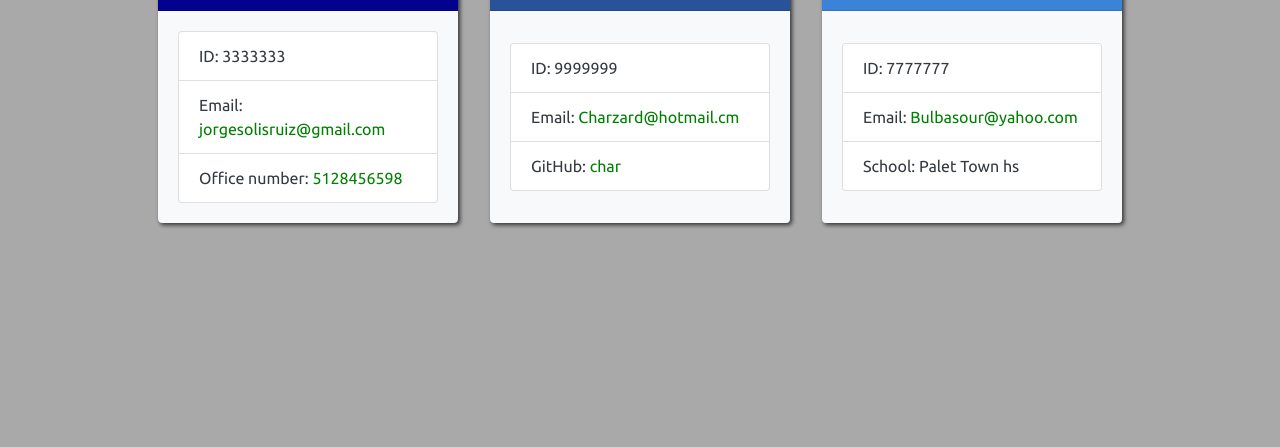
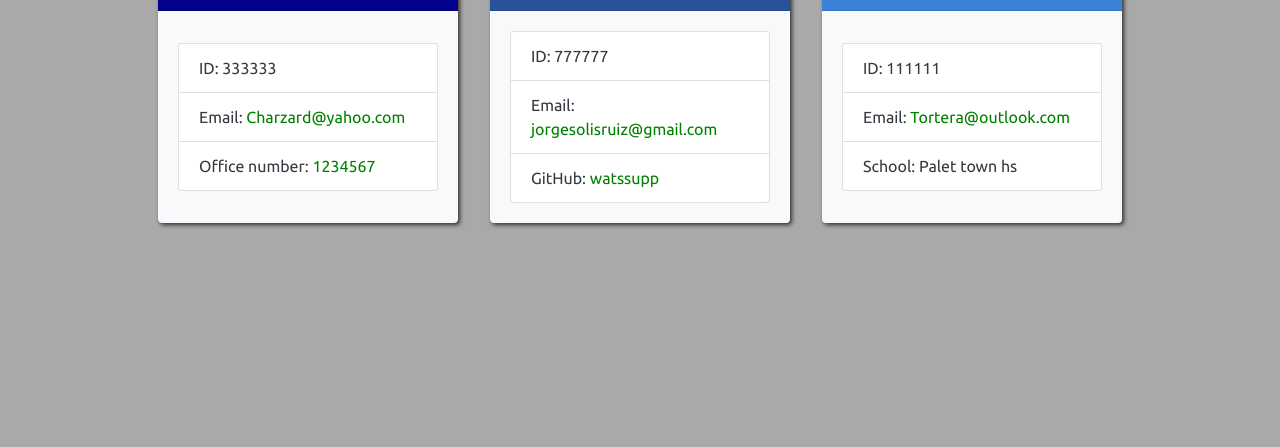
Before and after one commit to watssupp/TEAM-PRO, a website: page dist/index.html in a window 1280 px wide. Shown: the part 353-800 px from the top of the page. Drawn offline with nearby package versions, Linux system fonts and the light colour scheme.

```diff
--- a/dist/index.html
+++ b/dist/index.html
@@ -24,28 +24,28 @@
 
         <div class="card employee-card manager-card">
             <div class="card-header text-center">
-                <h2 class="card-title">Jorge</h2>
+                <h2 class="card-title">Char</h2>
                 <h4 class="card-title">Title: Manager</h4>
             </div>
             <div class="card-body bg-light">
                 <ul class="list-group text-dark">
-                    <li class="list-group-item">ID: 3333333</li>
-                    <li class="list-group-item">Email: <a href="mailto:jorgesolisruiz@gmail.com">jorgesolisruiz@gmail.com</a></li>
-                    <li class="list-group-item">Office number: <a href="tel:5128456598">5128456598</a></li>
+                    <li class="list-group-item">ID: 333333</li>
+                    <li class="list-group-item">Email: <a href="mailto:Charzard@yahoo.com">Charzard@yahoo.com</a></li>
+                    <li class="list-group-item">Office number: <a href="tel:1234567">1234567</a></li>
                 </ul>
             </div>
         </div>
 
     <div class="card employee-card engineer-card">
         <div class="card-header text-center">
-            <h2 class="card-title">Char</h2>
+            <h2 class="card-title">Jorge</h2>
             <h4 class="card-title">Title: Engineer</h4>
         </div>
         <div class="card-body bg-light">
             <ul class="list-group text-dark">
-                <li class="list-group-item">ID: 9999999</li>
-                <li class="list-group-item">Email: <a href="mailto:Charzard@hotmail.cm">Charzard@hotmail.cm</a></li>
-                <li class="list-group-item">GitHub: <a href="https://github.com/char" target="_blank" rel="noopener noreferrer">char</a></li>
+                <li class="list-group-item">ID: 777777</li>
+                <li class="list-group-item">Email: <a href="mailto:jorgesolisruiz@gmail.com">jorgesolisruiz@gmail.com</a></li>
+                <li class="list-group-item">GitHub: <a href="https://github.com/watssupp" target="_blank" rel="noopener noreferrer">watssupp</a></li>
             </ul>
         </div>
     </div>
@@ -57,9 +57,9 @@
         </div>
         <div class="card-body bg-light">
             <ul class="list-group text-dark">
-                <li class="list-group-item">ID: 7777777</li>
-                <li class="list-group-item">Email: <a href="mailto:Bulbasour@yahoo.com">Bulbasour@yahoo.com</a></li>
-                <li class="list-group-item">School: Palet Town hs</li>
+                <li class="list-group-item">ID: 111111</li>
+                <li class="list-group-item">Email: <a href="mailto:Tortera@outlook.com">Tortera@outlook.com</a></li>
+                <li class="list-group-item">School: Palet town hs</li>
             </ul>
         </div>
     </div>
```
Also changed, not shown: README.md.
